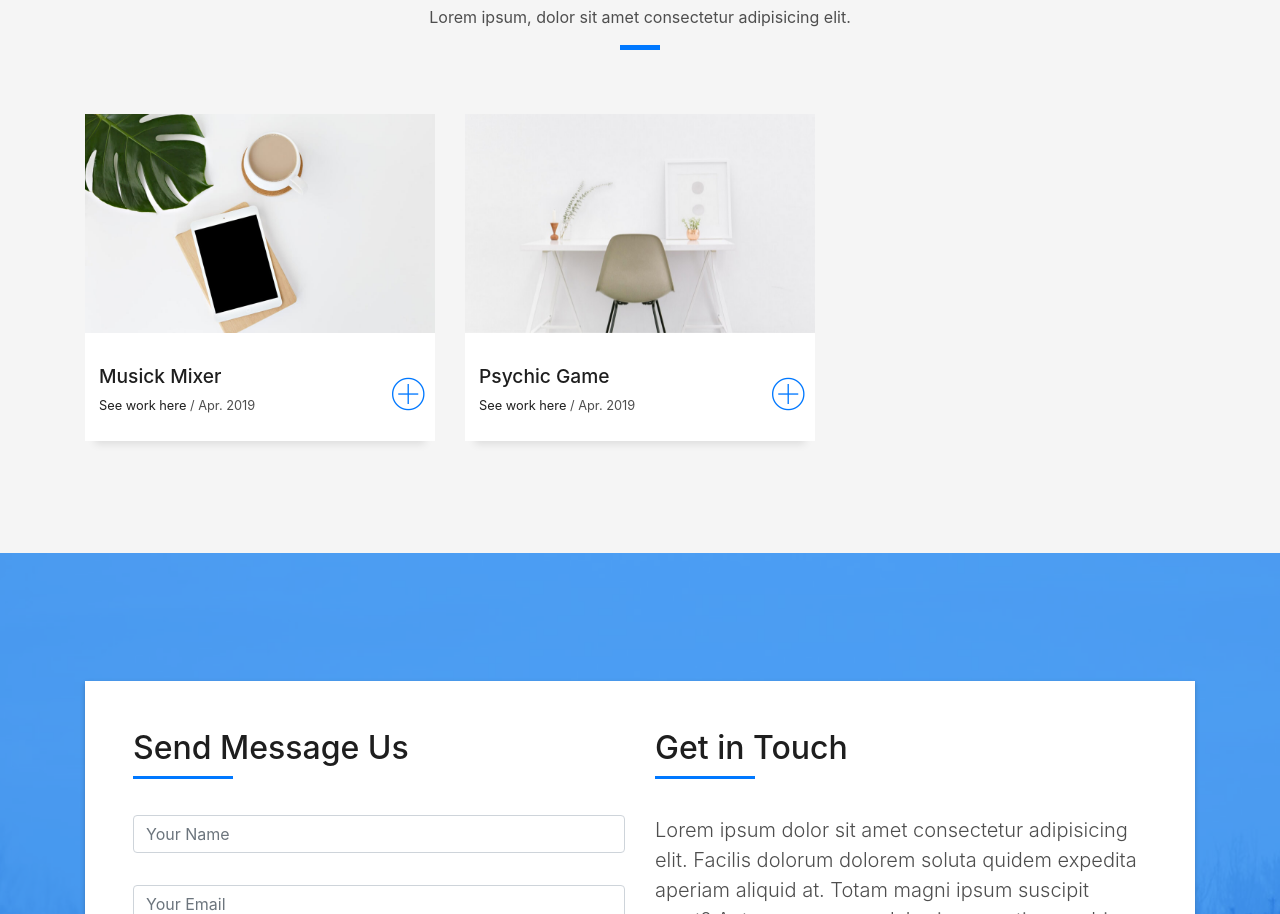
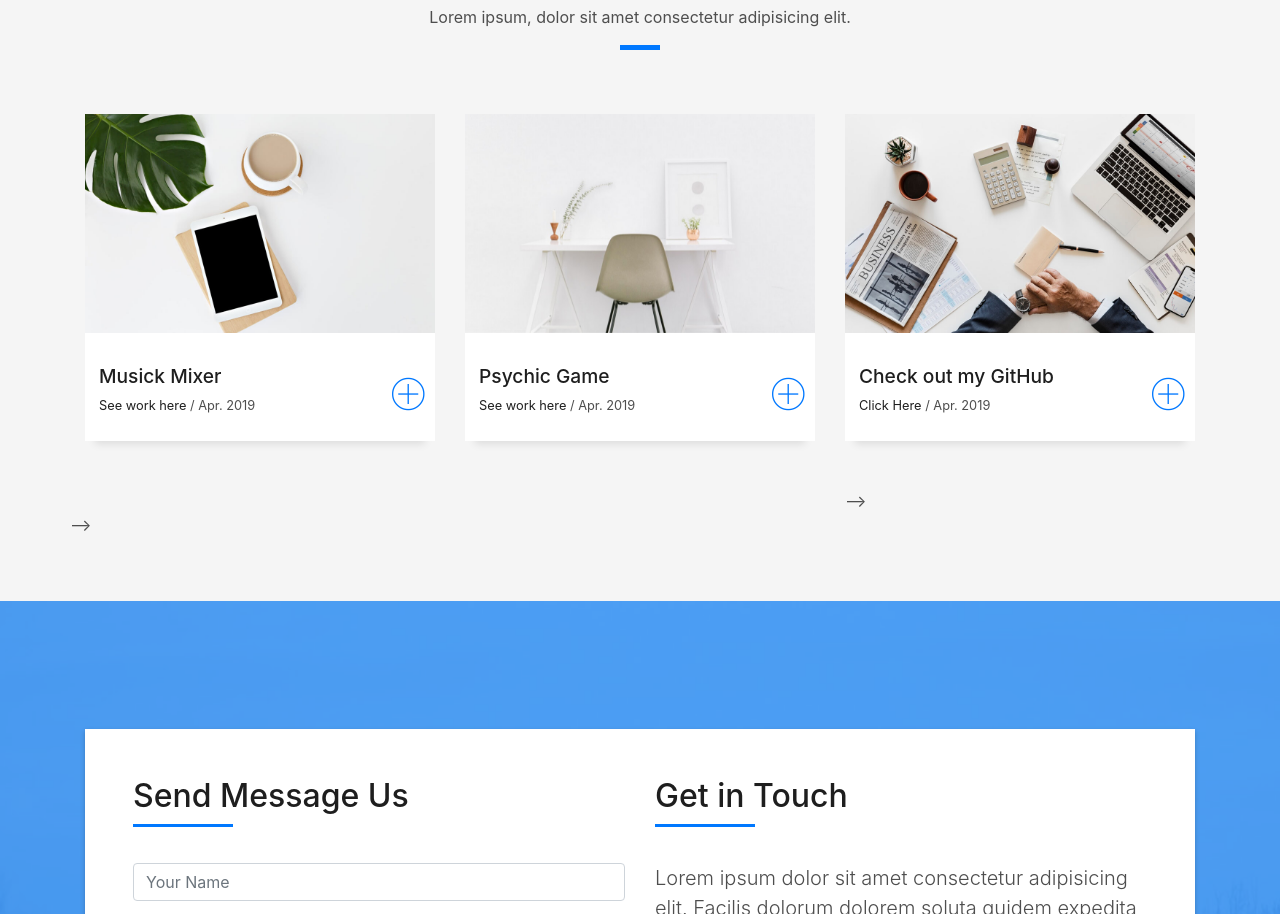
Before and after one commit to EricWMcGowan/portfolio, a plain HTML site: page index.html in a window 1280 px wide. Shown: the part 3195-4109 px from the top of the page. Drawn offline with Linux system fonts and the light colour scheme; files whose address does not match are found by name.

Commit message:
added link to github profile

```diff
--- a/index.html
+++ b/index.html
@@ -385,7 +385,7 @@
             </a>
           </div>
         </div>
-        <!-- <div class="col-md-4">
+        <div class="col-md-4">
           <div class="work-box">
             <a href="img/work-3.jpg" data-lightbox="gallery-mf">
               <div class="work-img">
@@ -394,9 +394,9 @@
               <div class="work-content">
                 <div class="row">
                   <div class="col-sm-8">
-                    <h2 class="w-title">Mavrito Lana Dere</h2>
+                    <h2 class="w-title">Check out my GitHub</h2>
                     <div class="w-more">
-                      <span class="w-ctegory">Web Design/Development</span> / <span class="w-date">Apr. 2019</span>
+                      <span class="w-ctegory"><a href="https://github.com/EricWMcGowan">Click Here</a></span> / <span class="w-date">Apr. 2019</span>
                     </div>
                   </div>
                   <div class="col-sm-4">
@@ -407,7 +407,7 @@
                 </div>
               </div>
             </a>
-          </div>
+          </div> -->
         </div> -->
         <!-- <div class="col-md-4">
           <div class="work-box">
```
